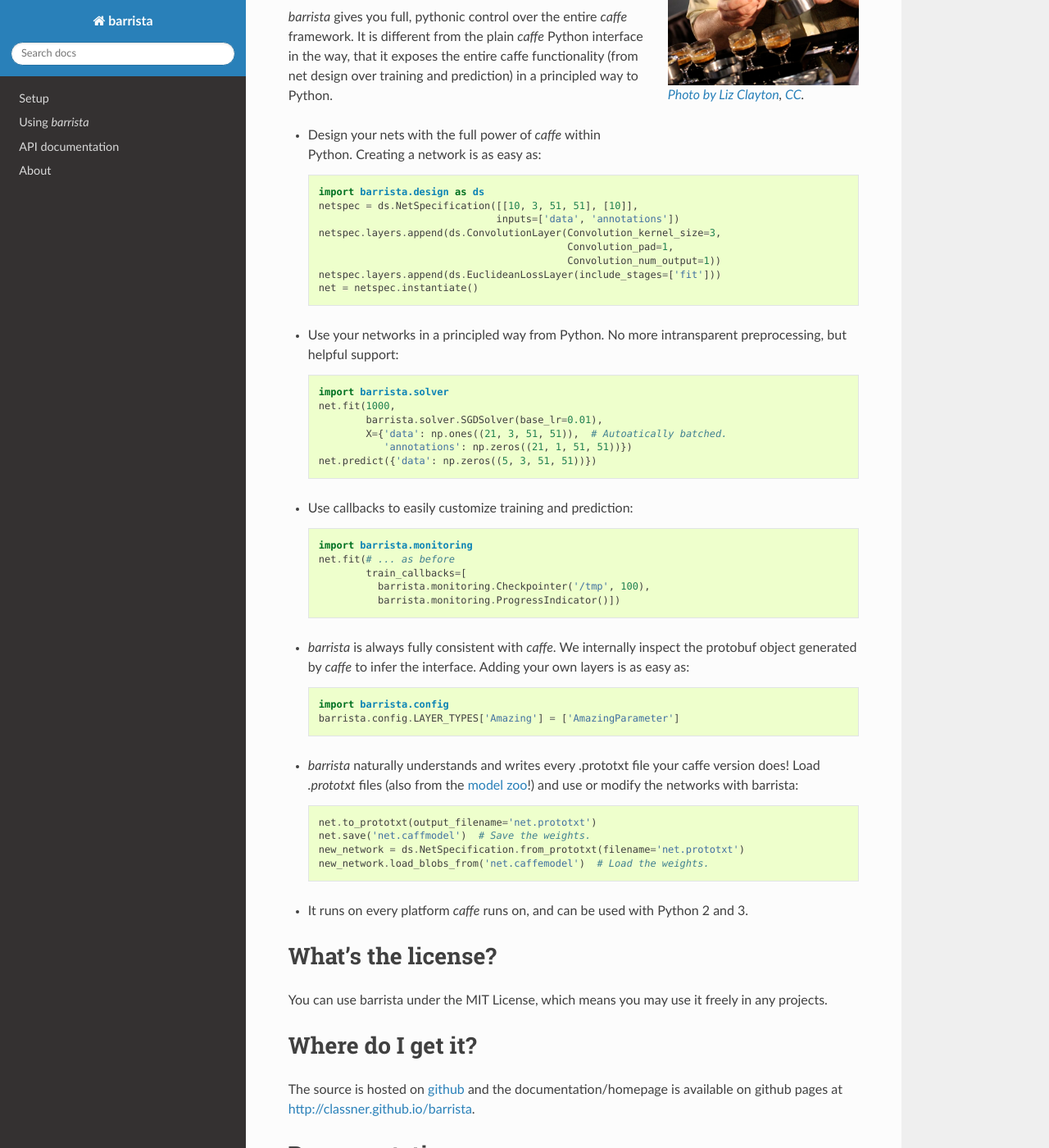
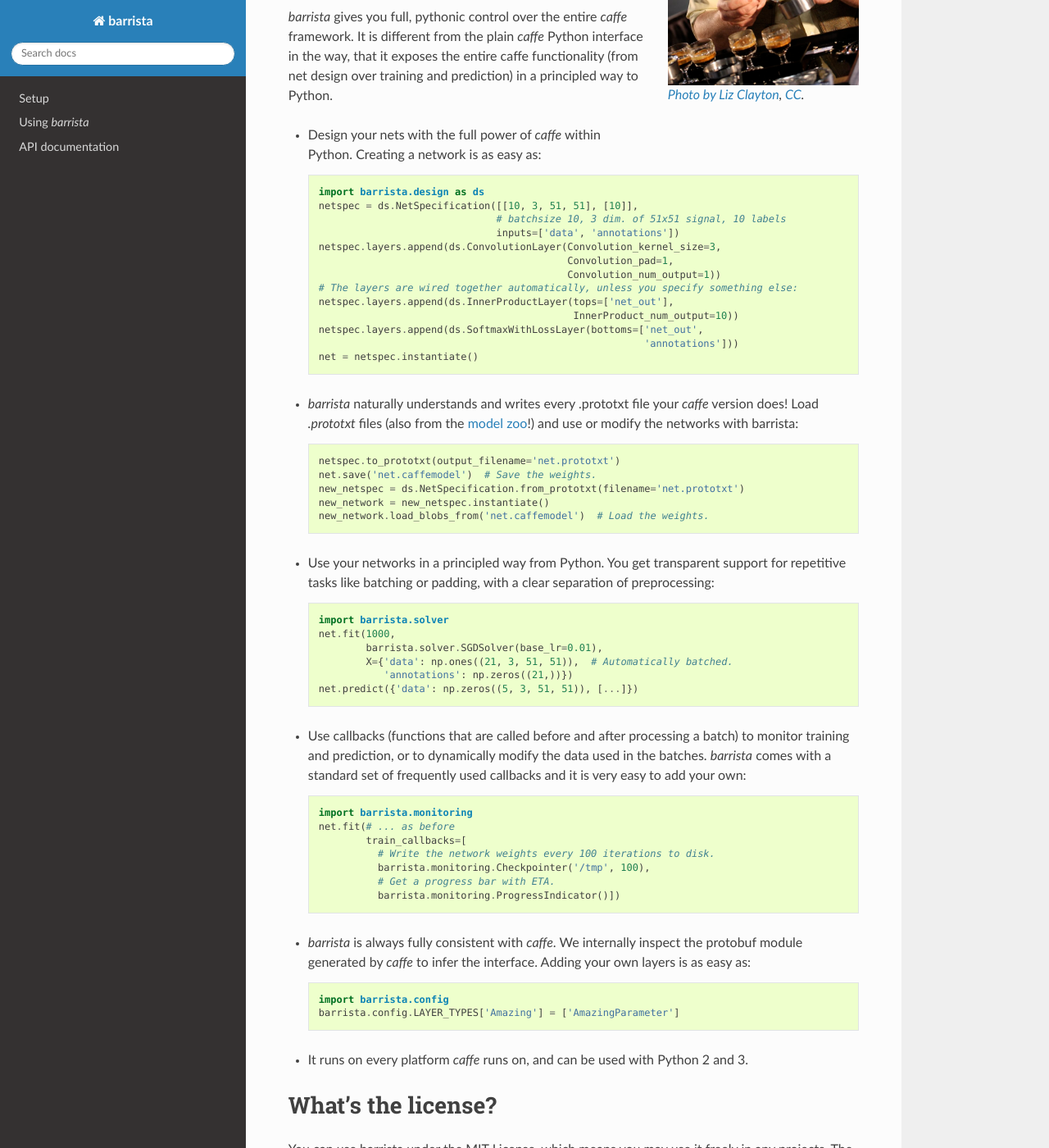
Before and after one commit to classner/barrista, a Sphinx documentation site: the page built from documentation/index.rst, in a window 1280 px wide and 1400 px high, scrolled down 345 px. Shown: the whole window at 82% size. Built offline with Sphinx 7.4.7 and the Read the Docs theme 2.0.0, drawn with Linux system fonts in a browser that asks for light colours; some of the changed text lies outside the part shown.

Commit message:
Updated doc.

```diff
--- a/documentation/about.rst
+++ b/documentation/about.rst
@@ -6,14 +6,15 @@ This software was created at the `Bernstein Center for Computational
 Neuroscience <http://www.bccn-tuebingen.de>`_ at the `University of Tuebingen
 <http://www.uni-tuebingen.de>`_ and
 the `Max Planck Institute for Intelligent Systems <http://www.is.mpg.de>`_
-Tübingen. The main contributors are:
+Tuebingen. The main contributors are:
 
 * `Christoph Lassner <http://www.christophlassner.de>`_,
 * `Daniel Kappler <https://am.is.tuebingen.mpg.de/person/dkappler>`_,
 * `Martin Kiefel <mailto:mk (at) nopw (dot) de>`_ and
 * `Peter Gehler <http://files.is.tue.mpg.de/pgehler/>`_.
 
-We thank Yangqing Jia and the BVLC vision group for creating the great
+We thank `Yangqing Jia <http://daggerfs.com/>`_ and the
+`BVLC vision group <http://bvlc.eecs.berkeley.edu/>`_ for creating the great
 `caffe` package!
 
 License
--- a/documentation/index.rst
+++ b/documentation/index.rst
@@ -17,10 +17,9 @@ Welcome to barrista's documentation!
 ====================================
 
 Barrista will serve your `caffe <https://github.com/BVLC/caffe>`_
-right! It is a Python library that offers a comparable interface to
-`keras <http://keras.io>`_
-and `Theano <http://deeplearning.net/software/theano/>`_, but using
-standard `caffe`.
+right! It is a Python library that offers a full-featured interface to `caffe`,
+similar to `keras <http://keras.io>`_ and
+`Theano <http://deeplearning.net/software/theano/>`_.
 
 Why barrista?
 =============
@@ -35,47 +34,59 @@ prediction) in a principled way to Python.
 
     import barrista.design as ds
     netspec = ds.NetSpecification([[10, 3, 51, 51], [10]],
+                                  # batchsize 10, 3 dim. of 51x51 signal, 10 labels
                                   inputs=['data', 'annotations'])
     netspec.layers.append(ds.ConvolutionLayer(Convolution_kernel_size=3,
                                               Convolution_pad=1,
                                               Convolution_num_output=1))
-    netspec.layers.append(ds.EuclideanLossLayer(include_stages=['fit']))
+    # The layers are wired together automatically, unless you specify something else:
+    netspec.layers.append(ds.InnerProductLayer(tops=['net_out'],
+                                               InnerProduct_num_output=10))
+    netspec.layers.append(ds.SoftmaxWithLossLayer(bottoms=['net_out',
+                                                           'annotations']))
     net = netspec.instantiate()
 
-* Use your networks in a principled way from Python. No more intransparent
-  preprocessing, but helpful support::
+* `barrista` naturally understands and writes every .prototxt
+  file your `caffe` version does! Load `.prototxt` files (also from the
+  `model zoo <http://caffe.berkeleyvision.org/model_zoo.html>`_!)
+  and use or modify the networks with barrista::
+
+    netspec.to_prototxt(output_filename='net.prototxt')
+    net.save('net.caffemodel')  # Save the weights.
+    new_netspec = ds.NetSpecification.from_prototxt(filename='net.prototxt')
+    new_network = new_netspec.instantiate()
+    new_network.load_blobs_from('net.caffemodel')  # Load the weights.
+
+* Use your networks in a principled way from Python. You get transparent support
+  for repetitive tasks like batching or padding, with a clear separation of
+  preprocessing::
 
     import barrista.solver
     net.fit(1000,
             barrista.solver.SGDSolver(base_lr=0.01),
-            X={'data': np.ones((21, 3, 51, 51)),  # Autoatically batched.
-               'annotations': np.zeros((21, 1, 51, 51))})
-    net.predict({'data': np.zeros((5, 3, 51, 51))})
+            X={'data': np.ones((21, 3, 51, 51)),  # Automatically batched.
+               'annotations': np.zeros((21,))})
+    net.predict({'data': np.zeros((5, 3, 51, 51)), [...]})
 
-* Use callbacks to easily customize training and prediction::
+* Use callbacks (functions that are called before and after processing a batch)
+  to monitor training and prediction, or to dynamically modify
+  the data used in the batches. `barrista` comes with a standard set of
+  frequently used callbacks and it is very easy to add your own::
 
     import barrista.monitoring
     net.fit(# ... as before
             train_callbacks=[
+              # Write the network weights every 100 iterations to disk.
               barrista.monitoring.Checkpointer('/tmp', 100),
+              # Get a progress bar with ETA.
               barrista.monitoring.ProgressIndicator()])
 
 * `barrista` is always fully consistent with `caffe`. We internally inspect the
-  protobuf object generated by `caffe` to infer the interface. Adding your
+  protobuf module generated by `caffe` to infer the interface. Adding your
   own layers is as easy as::
 
     import barrista.config
     barrista.config.LAYER_TYPES['Amazing'] = ['AmazingParameter']
-
-* `barrista` naturally understands and writes every .prototxt
-  file your caffe version does! Load `.prototxt` files (also from the
-  `model zoo <http://caffe.berkeleyvision.org/model_zoo.html>`_!)
-  and use or modify the networks with barrista::
-
-    net.to_prototxt(output_filename='net.prototxt')
-    net.save('net.caffmodel')  # Save the weights.
-    new_network = ds.NetSpecification.from_prototxt(filename='net.prototxt')
-    new_network.load_blobs_from('net.caffemodel')  # Load the weights.
 
 * It runs on every platform `caffe` runs on, and can be used with Python 2 and 3.
 
@@ -83,10 +94,11 @@ What's the license?
 ===================
 
 You can use barrista under the MIT License, which means you may use it freely
-in any projects.
+in any projects. The full license can be found in the main folder of the
+`barrista` repository.
 
-Where do I get it?
-==================
+Get the source & documentation
+==============================
 
 The source is hosted on `github <https://github.com/classner/barrista>`_ and the
 documentation/homepage is available on github pages at
@@ -101,11 +113,27 @@ Documentation
    setup
    usage
    barrista
-   about
-
 
 Indices and tables
 ==================
 
 * :ref:`genindex`
 * :ref:`modindex`
+
+About
+=====
+
+This software was created at the `Bernstein Center for Computational
+Neuroscience <http://www.bccn-tuebingen.de>`_ at the `University of Tuebingen
+<http://www.uni-tuebingen.de>`_ and
+the `Max Planck Institute for Intelligent Systems <http://www.is.mpg.de>`_
+Tuebingen. The main contributors are:
+
+* `Christoph Lassner <http://www.christophlassner.de>`_,
+* `Daniel Kappler <https://am.is.tuebingen.mpg.de/person/dkappler>`_,
+* `Martin Kiefel <mailto:mk (at) nopw (dot) de>`_ and
+* `Peter Gehler <http://files.is.tue.mpg.de/pgehler/>`_.
+
+We thank `Yangqing Jia <http://daggerfs.com/>`_ and the
+`BVLC vision group <http://bvlc.eecs.berkeley.edu/>`_ for creating the great
+`caffe` package!
```
